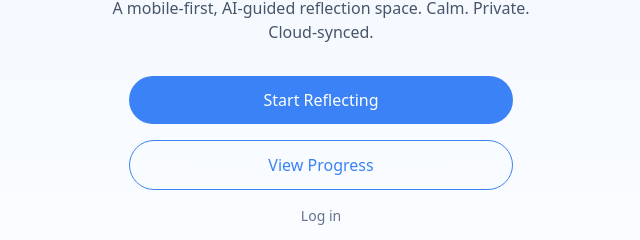
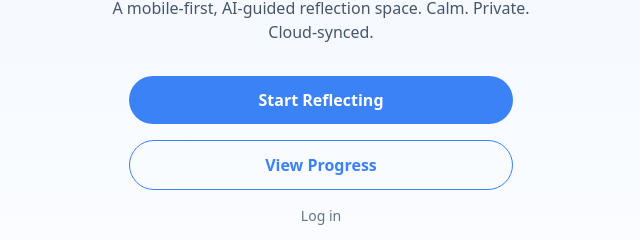
Before and after one commit to Khrboshi/Havenly-2.0, a Next.js app: page / in a window 1280 px wide. Shown: the part 308-548 px from the top of the page, without its empty margins (319-959 px from the left). Built offline with nearby package versions, Linux system fonts and the light colour scheme.

Commit message:
Update globals.css

```diff
--- a/app/globals.css
+++ b/app/globals.css
@@ -2,10 +2,16 @@
 @tailwind components;
 @tailwind utilities;
 
+/* Primary button */
 .btn-primary {
-  @apply bg-primary text-white font-medium px-4 py-3 rounded-full text-center hover:bg-primary-dark transition w-full;
+  @apply bg-primary text-white font-semibold px-4 py-3
+         rounded-full text-center transition w-full
+         hover:bg-primary-dark;
 }
 
+/* Secondary button */
 .btn-secondary {
-  @apply border border-primary text-primary font-medium px-4 py-3 rounded-full hover:bg-primary hover:text-white transition w-full;
+  @apply border border-primary text-primary font-semibold px-4 py-3
+         rounded-full text-center transition w-full
+         hover:bg-primary hover:text-white;
 }
```
